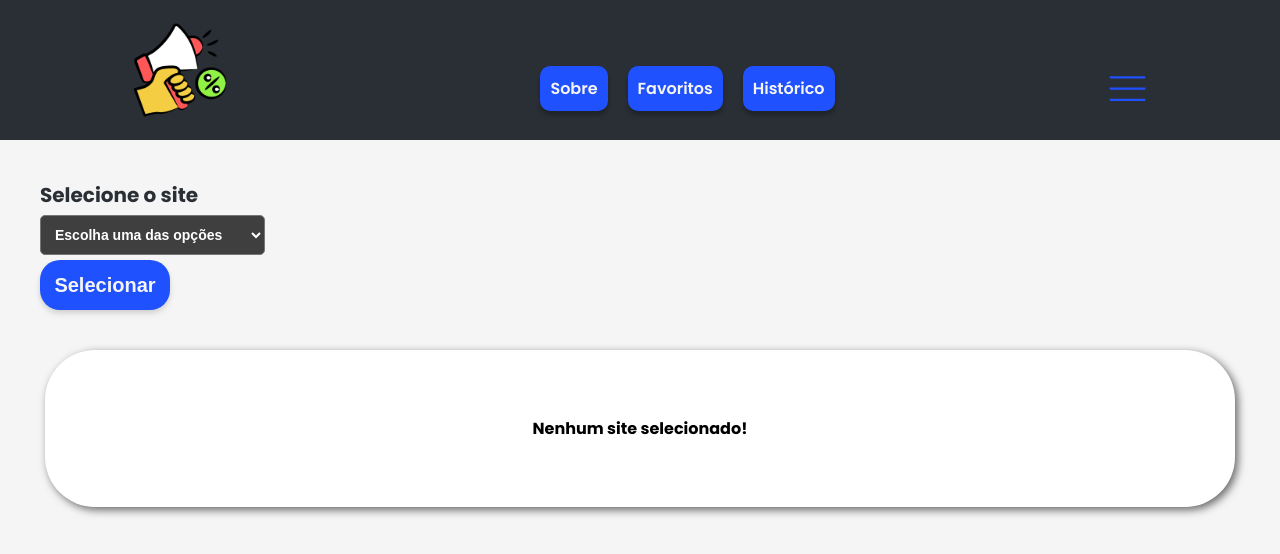
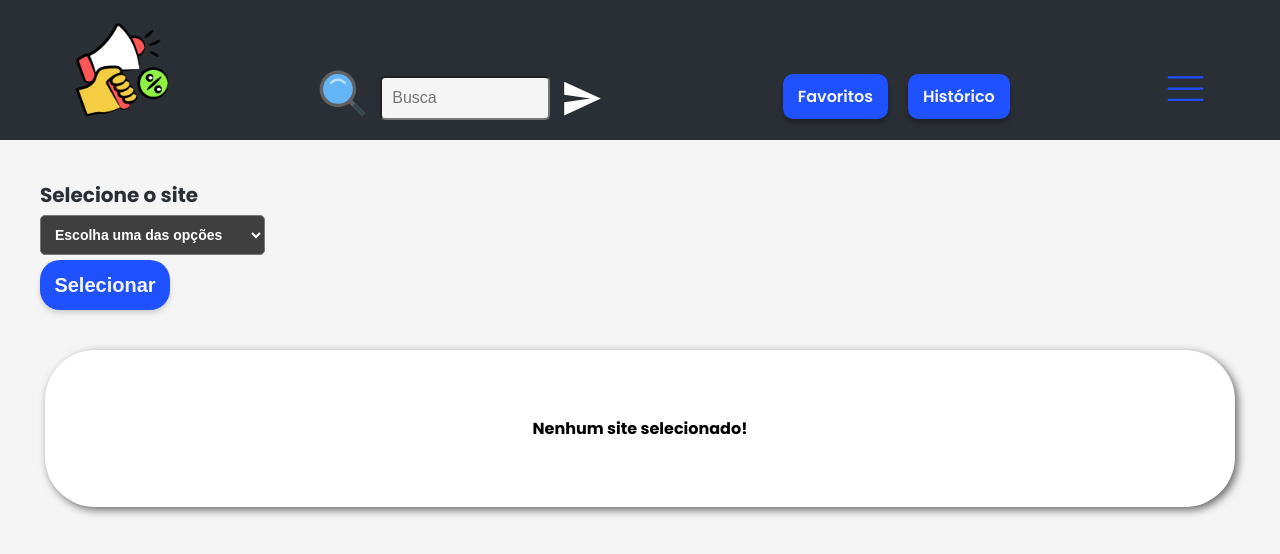
Before and after one commit to Daniel0942/PromoLink, a React (Create React App) app in the folder front-end/: page /principal in a window 1280 px wide. Shown: the top 554 px of the page. Built offline with nearby package versions, Linux system fonts and the light colour scheme; the HTML template or start-up script is replaced by a standard one.

Commit message:
implementando a funçao de pesquisar produtos
Incompleta!

```diff
--- a/front-end/src/components/pages/Principal.jsx
+++ b/front-end/src/components/pages/Principal.jsx
@@ -12,6 +12,7 @@ function Principal() {
     let [site, setSite] = useState("")
     let [gerenciador, setGerenciador] = useState([])
     let [carregamento, setCarregamento] = useState(false)
+    let [pesquisa, setPesquisa] = useState()
 
     // função para exibição de mensagens dinâmicas
     let [message, setMessage] = useState(false)
@@ -65,9 +66,10 @@ function Principal() {
     }
 
     // enviar produto para o back-end adicionar ele à tabela favoritos
-    function adicionarFavorito(link, produto, preco, url) {
+    async function adicionarFavorito(link, produto, preco, url) {
         setCarregamento(true)
-        axios.post("http://127.0.0.1:5000/favoritos", {
+        try {
+            let response = await axios.post("http://127.0.0.1:5000/favoritos", {
                 username_id: username,
                 link: link,
                 site: site,
@@ -75,22 +77,39 @@ function Principal() {
                 preco: preco,
                 url: url
             })
-        .then((response) => {
             setCarregamento(false)
             setMessage(true)
             let msg = response.data.Success || "Falha na conexão com o servidor"
             showMessage(msg, "sucess")
-        })
-        .catch((err) => {
+        }
+        catch (err) {
             setCarregamento(false)
             console.error(`Deu erro ao adicionar produto aos favoritos: ${err}`)
             let msg = err.response.data.Error || "Falha na conexão com o servidor"
             showMessage(msg, "danger")
-        })
         }
+    }
+
+    // função para pesquisar produtos em todos os sites disponiveis
+    async function PesquisarProduto() {
+        setCarregamento(true)
+        try {
+            let response = await axios.post(`http://127.0.0.1:5000/pesquisar/${pesquisa}`)
+            setCarregamento(false)
+            let msg = response.data.Success || "Falha na conexão com o servidor"
+            showMessage(msg, "sucess")
+        }
+        catch(err) {
+            setCarregamento(false)
+            console.error(`Ocorreu o erro: ${err}`)
+            let msg = err.response.data.Error || "Falha na conexão com o servidor"
+            showMessage(msg, "danger")
+        }
+    }
+
     return (
         <>
-            <HeaderPrincipal username={username}/>
+            <HeaderPrincipal username={username} setPesquisa={setPesquisa} PesquisarProduto={PesquisarProduto}/>
             <MiniForm setSite={setSite} função={EnviarSite}/>
             {message && <Message txt={msgTXT} estilo={estilo}/>}
             <CaixaProdutos
--- a/front-end/src/components/utilidades_principal/HeaderPrincipal.jsx
+++ b/front-end/src/components/utilidades_principal/HeaderPrincipal.jsx
@@ -6,8 +6,10 @@ import icone_user from "../../img/icone_user.svg"
 import user_logout from "../../img/user_logout.svg"
 import { useState } from "react"
 import { Link, useNavigate } from "react-router-dom"
+import { FcSearch } from "react-icons/fc";
+import { IoMdSend } from "react-icons/io";
 
-function HeaderPrincipal({username}) {
+function HeaderPrincipal({username, setPesquisa, PesquisarProduto}) {
     // Funções menu dinâmico
     let [Menu, setMenu] = useState(false)
     function abrirMenu() {
@@ -37,9 +39,22 @@ function HeaderPrincipal({username}) {
         <div className={style.header}>
             <img src={Logo} alt="Logo em svg do figma" onClick={redirecionarPrincipal}/>
 
+            <div className={style.navbar}>
+                <div className={style.icone_lupa}>
+                    <FcSearch/>
+                </div>
+
+                <div className={style.input_navbar}>
+                    <input type="text" placeholder="Busca"
+                    onChange={(e)=> setPesquisa(e.target.value)}/>
+                    <div className={style.icone_enviar} onClick={PesquisarProduto}>
+                        <IoMdSend/>
+                    </div>
+                </div>
+            </div>
+
             <nav className={style.btns_menu}>
                 <ul>
-                    <li>Sobre</li>
                     <li onClick={redirecionarFavoritos}>Favoritos</li>
                     <li onClick={redirecionarHistorico}>Histórico</li>
 
--- a/front-end/src/components/utilidades_principal/HeaderPrincipal.module.css
+++ b/front-end/src/components/utilidades_principal/HeaderPrincipal.module.css
@@ -11,19 +11,56 @@
     & img {
         cursor: pointer;
     }
+
+    & .navbar {
+        margin-right: -1rem;
+        display: flex;
+        gap: 10px;
+        margin-top: 46px;
+        & .icone_lupa svg {
+            width: 55px;
+            height: 55px;
+            cursor: pointer;
+        }
+        & .input_navbar {
+            margin-top: 10px;
+            width: 225px;
+            display: flex;
+            gap: 10px;
+            /* display: none; */
+            & input {
+                width: 100%;
+                padding: 10px;
+                border-radius: 5px;
+                background-color: #F5F5F5;
+                font-size: 16px;
+                font-weight: 500;
+            }
+            & .icone_enviar {
+                & svg {
+                width: 45px;
+                height: 45px;
+                color: #FFF;
+                cursor: pointer;
+                }
+            }
+        }
+    }
+
     & .btns_menu {
+
         & ul {
-            margin-top: 46px;
+            margin-top: 54px;
             & li {
                 display: inline-block;
-                padding: 10px;
+                margin: 0 10px;
+                cursor: pointer;
+                padding: 10px 15px;
                 background-color: #1F51FF;
                 color: #F5F5F5;
                 font-weight: 600;
                 border-radius: 10px;
-                margin: 0 10px;
-                box-shadow: 0px 4px 4px 0px rgba(0, 0, 0, 0.25);
-                cursor: pointer;
+                box-shadow: 0px 4px 4px 0px #00000040;
             }
         }
     }
```
Also changed, not shown: 2 other files (tests, documents, lock files or other folders). Lines whose indentation alone changed are shown as unchanged.
